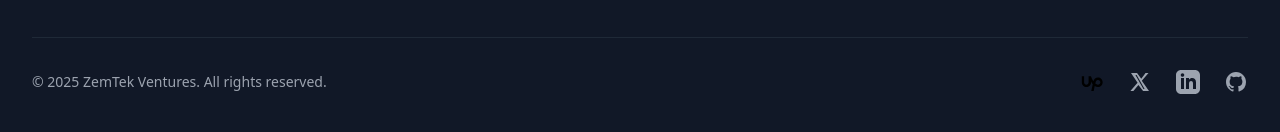
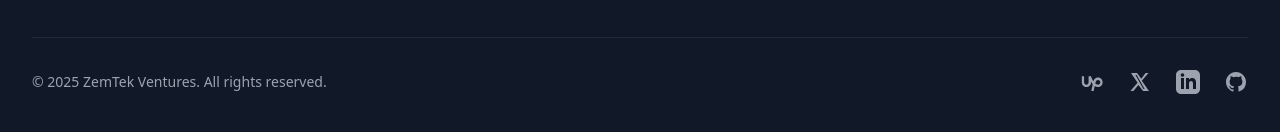
Before and after one commit to zemtekventures/portfolio, a React (Vite) app: page / in a window 1280 px wide. Shown: the part 5818-5950 px from the top of the page. Built offline with nearby package versions, Linux system fonts and the light colour scheme.

Commit message:
and edited again

```diff
--- a/src/components/Footer.tsx
+++ b/src/components/Footer.tsx
@@ -90,11 +90,18 @@ export const Footer = () => {
               className="text-gray-400 hover:text-white"
             >
               <span className="sr-only">Upwork</span>
-              <img
-                src="/upwork.svg"
-                alt="Upwork"
+              <svg
+                id="Layer_1"
+                viewBox="0 0 56.7 56.7"
+                xmlSpace="preserve"
                 className="h-6 w-6"
-              />
+                fill="currentColor"
+              >
+                <path d="M42.4,17.7c-5.3,0-9.3,3.5-10.9,9c-2.5-3.9-4.5-8.3-5.6-12.1h-5.6v14.7c0,2.9-2.4,5.3-5.3,5.3c-2.9,0-5.3-2.4-5.3-5.3V14.7
+                  H4.3v14.7c0,6.1,4.9,11,10.9,11c6,0,10.9-4.9,10.9-11v-2.5c1.1,2.2,2.5,4.6,4,6.7l-3.5,16.3h5.7L34.7,38c2.2,1.4,4.7,2.2,7.7,2.2
+                  c6.1,0,11.1-5,11.1-11.4C53.5,22.7,48.5,17.7,42.4,17.7z M42.4,34.6c-2.2,0-4.5-1-6.3-2.5l0.6-2.2v-0.1c0.4-2.4,1.7-6.4,5.8-6.4
+                  c3.1,0,5.6,2.5,5.6,5.6C48,32.1,45.3,34.6,42.4,34.6z"/>
+              </svg>
             </a>
 
             <a
```
